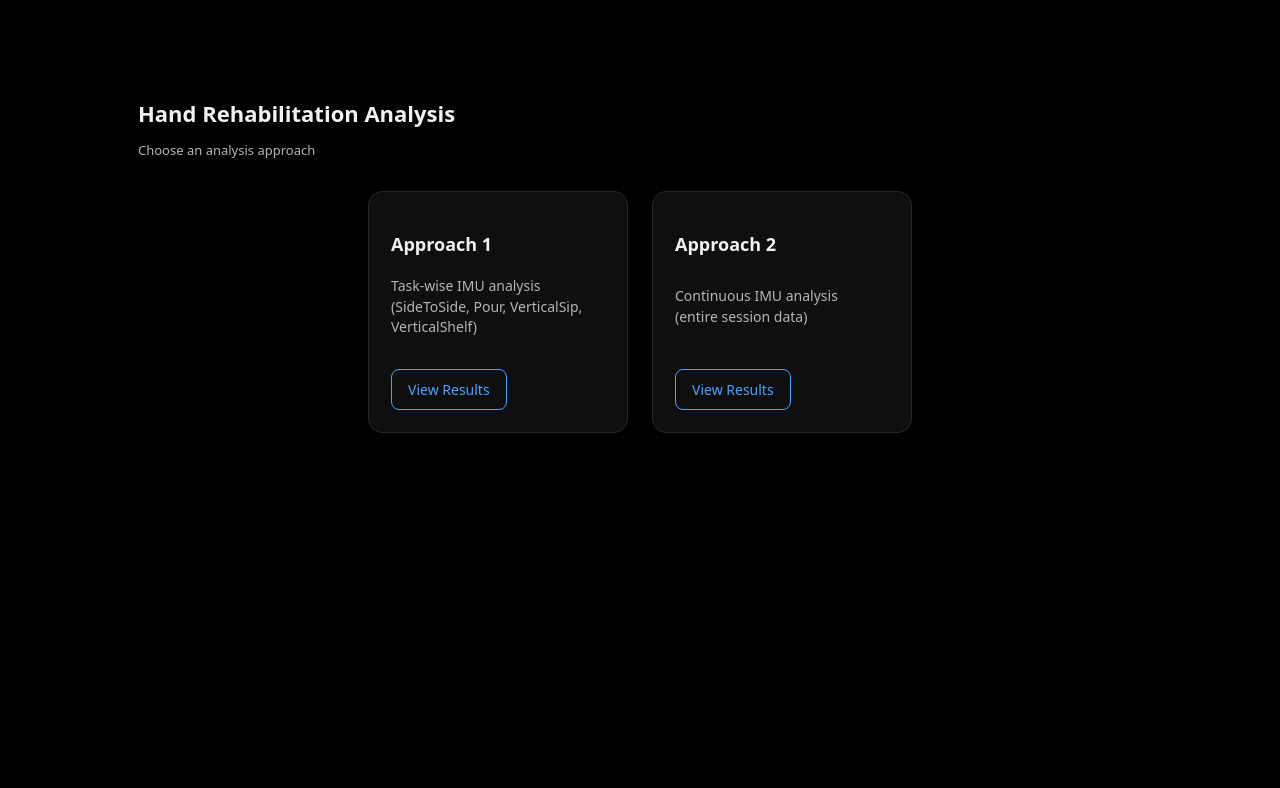
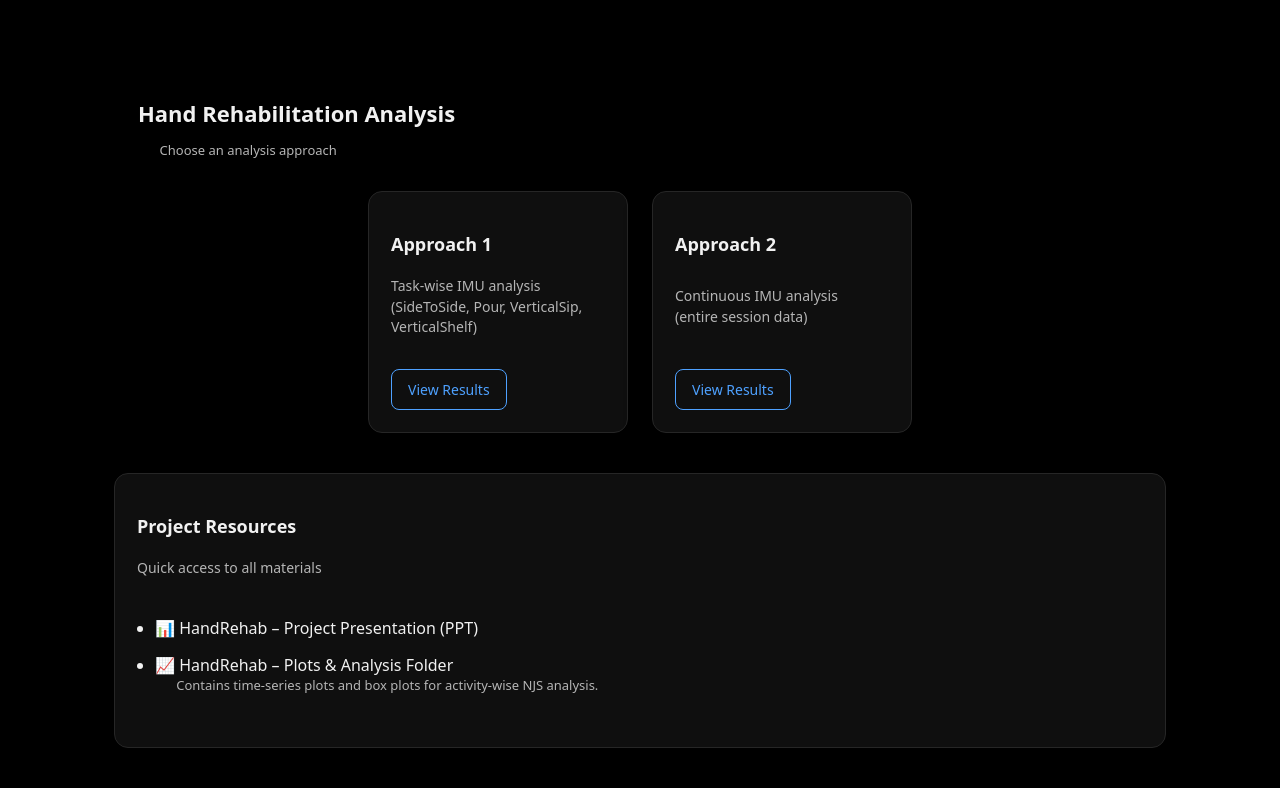
Before and after one commit to rishi-srdy/hand-rehab-app, a Flask app: page / in a window 1280 px wide. Shown: the part 95-883 px from the top of the page. Before the commit the page ends 528 px from the top, so only its background shows below. Run offline with Flask 3, Linux system fonts and the light colour scheme.

Commit message:
Added usesful links to homepage

```diff
--- a/static/css/styles.css
+++ b/static/css/styles.css
@@ -196,3 +196,25 @@ a:hover {
   display: flex;
   align-items: center;
 }
+
+.link-list {
+  margin-top: 10px;
+  padding-left: 18px;
+}
+
+.link-list li {
+  margin: 15px 0;
+}
+
+.link-list a {
+  text-decoration: none;
+  font-weight: 500;
+}
+
+.link-list a:hover {
+  text-decoration: underline;
+}
+
+.small{
+  margin-left: 2.15%;
+}
--- a/templates/home.html
+++ b/templates/home.html
@@ -39,4 +39,29 @@
     </div>
   </div>
 </div>
+
+<div class="card">
+  <h3 class="card-title">Project Resources</h3>
+  <p class="card-sub">Quick access to all materials</p>
+
+  <ul class="link-list">
+    <li>
+      📊 <a href="https://studentgsu-my.sharepoint.com/:p:/r/personal/rsangareddypeta1_student_gsu_edu/Documents/HandRehab.pptx?d=w02d39f158965444895ec3cf0eb541c9b&csf=1&web=1&e=TWXYTF"
+           target="_blank" rel="noopener noreferrer">
+        HandRehab – Project Presentation (PPT)
+      </a>
+    </li>
+    <li>
+      📈 <a href="https://mygsu.sharepoint.com/:f:/t/VirtualHandRehabilitationProject/IgCQ-cnLfNqEQ4gZeA2hRoJDAfPF6k1q_xz48GFyi4BKDU4?email=aashok%40gsu.edu&e=hxTbUv"
+          target="_blank" rel="noopener noreferrer">
+        HandRehab – Plots & Analysis Folder
+      </a>
+      <div class="small">
+        Contains time-series plots and box plots for activity-wise NJS analysis.
+      </div>
+    </li>
+
+  </ul>
+</div>
+
 {% endblock %}
```
